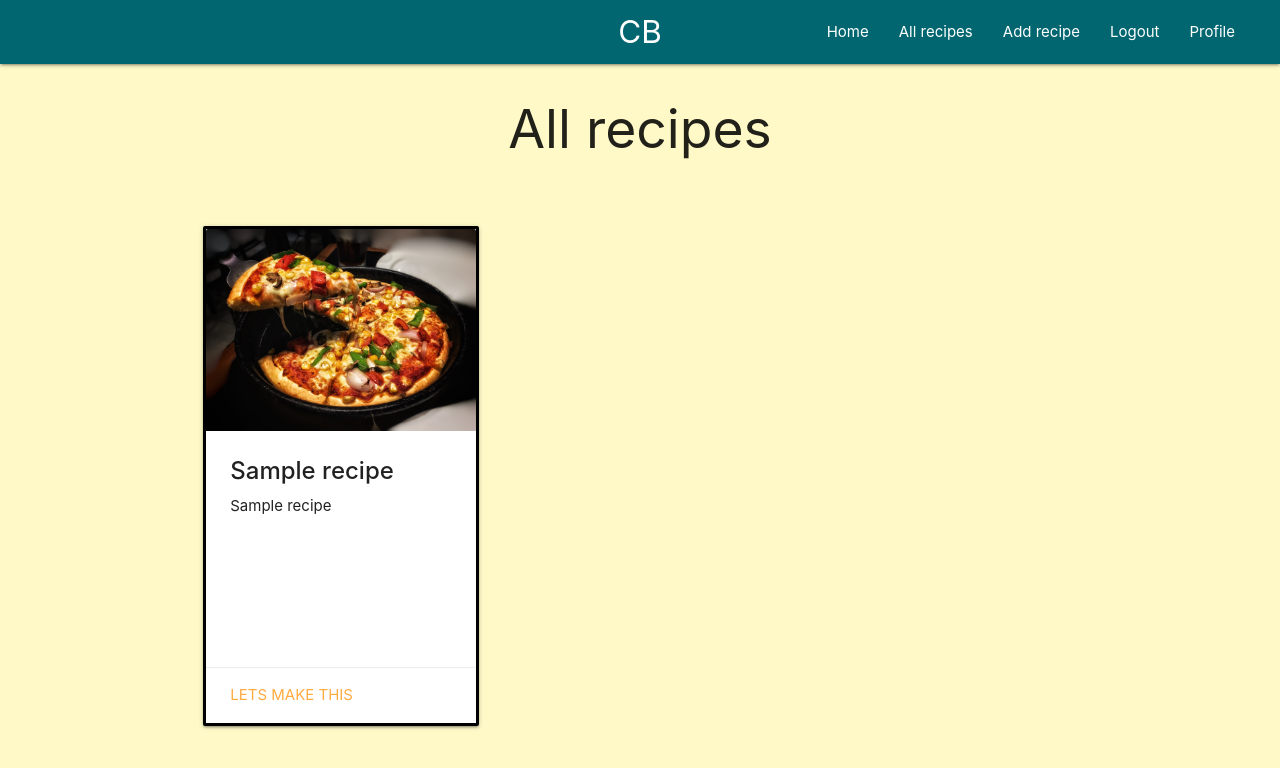
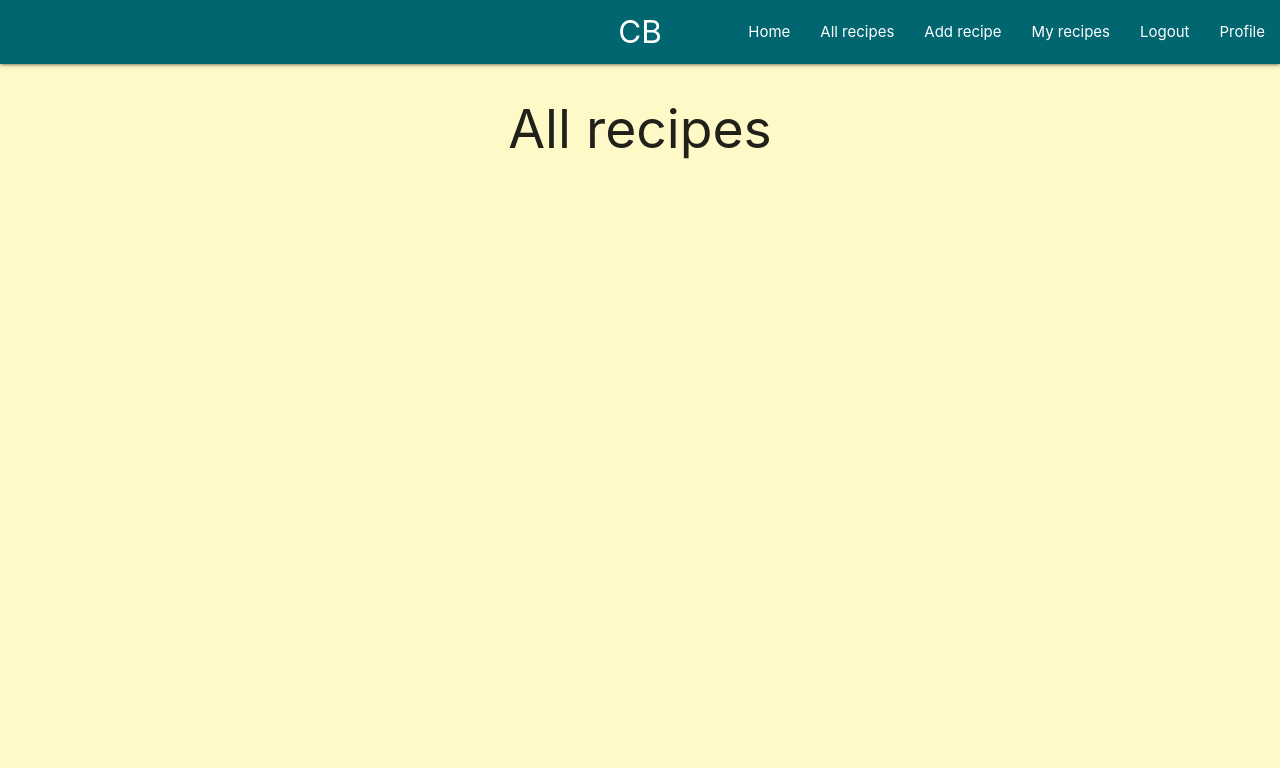
Before and after one commit to shiba517/ed_so-MSP3, a Flask app: page /my_recipes in a window 1280 px wide. Shown: the top 768 px of the page. Run offline with Flask 2, Linux system fonts and the light colour scheme; the visitor is signed in with stand-in values (Sample User, id 1); a database or web service that is not in the repository returns one stand-in record (values such as "Sample title"); some libraries are stand-ins or nearby versions.

Commit message:
Previous commit is nto functional. My recipes page now works

```diff
--- a/app.py
+++ b/app.py
@@ -158,7 +158,7 @@
 
 # ------------------- My recipes page (templates/my_recipes.html)
 @app.route("/my_recipes")
-def all_recipes():
+def my_recipes():
     all_recipes = mongo.db.recipes.find()
 
     return render_template("my_recipes.html", recipes=all_recipes)
--- a/templates/base.html
+++ b/templates/base.html
@@ -28,7 +28,7 @@
                         <li><a href="{{ url_for('all_recipes') }}">All recipes</a></li>
                         {% if session.this_user %}
                         <li><a href="{{ url_for('add_recipe') }}">Add recipe</a></li>
-                        <li><a href="{{ url_for('my_recipes') }}"></a></li>
+                        <li><a href="{{ url_for('my_recipes') }}">My recipes</a></li>
                         <li><a href="{{ url_for('logout') }}">Logout</a></li>
                         <li><a href="{{ url_for('profile', username=session.this_user) }}">Profile</a></li>
                         {% else %}
--- a/templates/my_recipes.html
+++ b/templates/my_recipes.html
@@ -10,11 +10,15 @@
         <div class="col s12 m4">
             <div class="card large ncc-recipeCard-decoration">
                 <div class="card-image">
-                    <img src="../static/images/karthik-garikapati-oBbTc1VoT-0-unsplash.jpg">
+                    <img class="activator" src="../static/images/karthik-garikapati-oBbTc1VoT-0-unsplash.jpg">
                 </div>
                 <div class="card-content">
-                    <span class="card-title"><strong>{{ each_recipe.recipe_name }}</strong></span>
-                    <p>{{ each_recipe.recipe_name }}</p>
+                    <span class="card-title "><strong>{{ each_recipe.recipe_name }}</strong><i class="fas fa-info-circle activator right"></i></span></i>
+                    <p>{{ each_recipe.recipe_description }}</p>
+                </div>
+                <div class="card-reveal">
+                    <span class="card-title"><strong>{{ each_recipe.recipe_name }}</strong><i class="fas fa-info-circle right"></i></span>
+                    <p>{{ each_recipe.recipe_description }}</p>
                 </div>
                 <div class="card-action">
                     <a href="{{ url_for('chosen_recipe', recipe_id=each_recipe._id) }}">Lets make this</a>
```
